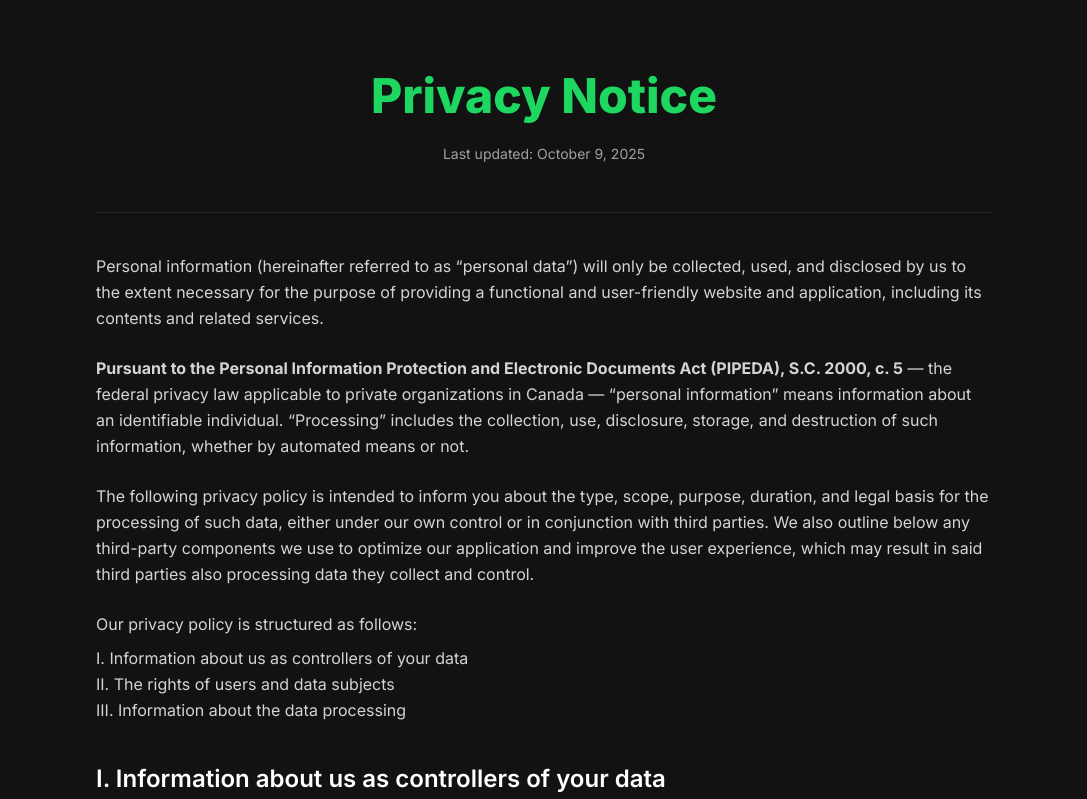
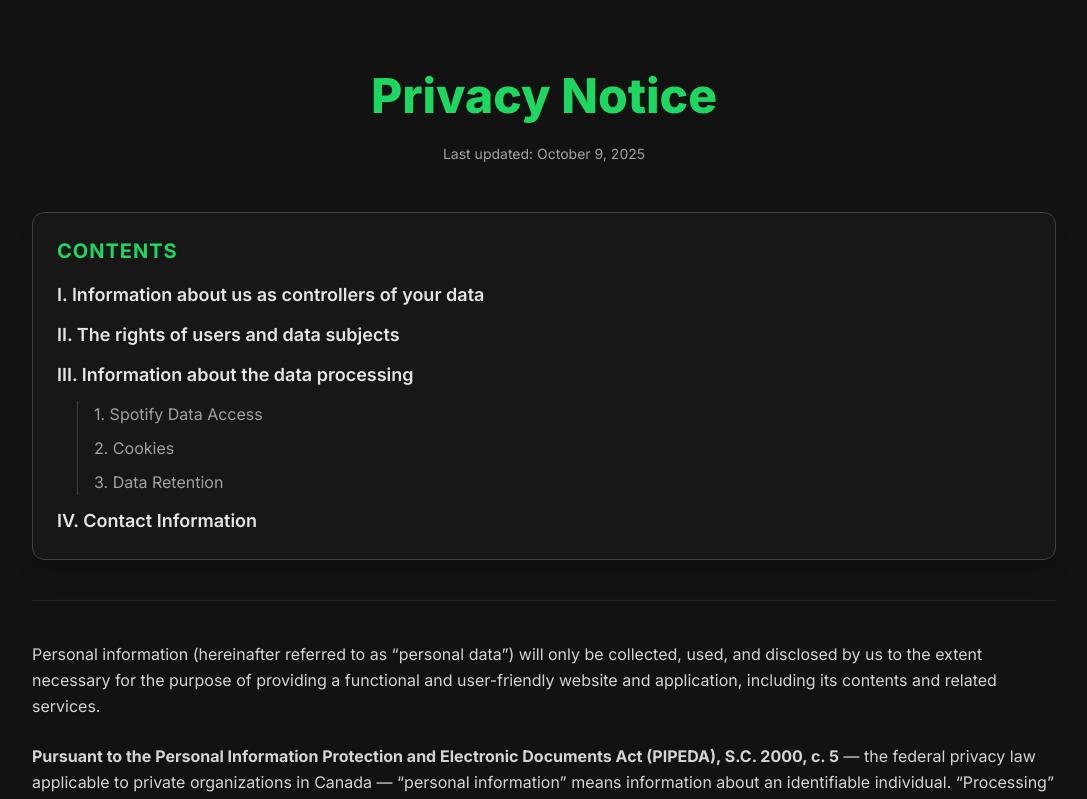
Before and after one commit to nguyenj1863/Spotify-Beatmap, a Next.js app: page /privacy-notice in a window 1280 px wide. Shown: the top 799 px of the page, without its empty margins (96-1183 px from the left). Built offline with nearby package versions, Linux system fonts and the light colour scheme.

Commit message:
feat: add Table of Contents (TOC) to Privacy Notice page

```diff
--- a/src/app/privacy-notice/page.tsx
+++ b/src/app/privacy-notice/page.tsx
@@ -11,13 +11,62 @@
 export default function PrivacyNoticePage() {
   return (
     <main className="px-6 py-14 text-white">
-      <div className="mx-auto w-full max-w-4xl leading-relaxed">
+      <div className="mx-auto w-full max-w-5xl leading-relaxed">
         <h1 className="text-4xl sm:text-5xl font-extrabold text-[#1ed760] mb-6 text-center">
           Privacy Notice
         </h1>
         <p className="text-center text-sm text-neutral-400 mb-12">
           Last updated: {LAST_UPDATED_DATE}
         </p>
+
+        {/* TOC */}
+        <nav
+          aria-label="Table of contents"
+          className="mb-10 rounded-xl bg-neutral-900 border border-neutral-700 p-6 shadow-xl"
+        >
+          <h2 className="text-xl text-[#1ed760] mb-4 font-bold tracking-wider uppercase">
+            Contents
+          </h2>
+          <ul className="space-y-3 text-neutral-300">
+            <li>
+              <a href="#controllers" className="text-lg text-neutral-200 font-semibold hover:text-[#1ed760] transition-colors">
+                I. Information about us as controllers of your data
+              </a>
+            </li>
+            <li>
+              <a href="#rights" className="text-lg text-neutral-200 font-semibold hover:text-[#1ed760] transition-colors">
+                II. The rights of users and data subjects
+              </a>
+            </li>
+            <li>
+              <a href="#processing" className="text-lg text-neutral-200 font-semibold hover:text-[#1ed760] transition-colors">
+                III. Information about the data processing
+              </a>
+              <ul className="mt-3 ml-5 space-y-2 border-l border-neutral-700 pl-4">
+                <li>
+                  <a href="#processing-spotify" className="text-base text-neutral-400 hover:text-[#1ed760] hover:underline transition-colors">
+                    1. Spotify Data Access
+                  </a>
+                </li>
+                <li>
+                  <a href="#processing-cookies" className="text-base text-neutral-400 hover:text-[#1ed760] hover:underline transition-colors">
+                    2. Cookies
+                  </a>
+                </li>
+                <li>
+                  <a href="#processing-retention" className="text-base text-neutral-400 hover:text-[#1ed760] hover:underline transition-colors">
+                    3. Data Retention
+                  </a>
+                </li>
+              </ul>
+            </li>
+            <li>
+              <a href="#contact" className="text-lg text-neutral-200 font-semibold hover:text-[#1ed760] transition-colors">
+                IV. Contact Information
+              </a>
+            </li>
+          </ul>
+        </nav>
 
         <hr className="border-neutral-800 my-10" />
 
@@ -63,7 +112,7 @@
         </p>
 
         {/* I. Information about us as controllers */}
-        <section className="mb-10">
+        <section id="controllers" className="mb-10 scroll-mt-24">
           <h2 className="text-2xl font-semibold mb-3">
             I. Information about us as controllers of your data
           </h2>
@@ -90,7 +139,7 @@
         </section>
 
         {/* II. Rights of users */}
-        <section className="mb-10">
+        <section id="rights" className="mb-10 scroll-mt-24">
           <h2 className="text-2xl font-semibold mb-3">
             II. The rights of users and data subjects
           </h2>
@@ -124,7 +173,7 @@
         </section>
 
         {/* III. Data Processing */}
-        <section className="mb-10">
+        <section id="processing" className="mb-10 scroll-mt-24">
           <h2 className="text-2xl font-semibold mb-3">
             III. Information about the data processing
           </h2>
@@ -135,13 +184,16 @@
             are outlined below.
           </p>
 
-          <h3 className="text-xl font-semibold mb-2 text-[#1ed760]">
+          <h3
+            id="processing-spotify"
+            className="text-xl font-semibold mb-2 text-[#1ed760] scroll-mt-24"
+          >
             1. Spotify Data Access
           </h3>
           <p className="text-neutral-300 mb-3">
             BeatMap integrates with your Spotify account using the OAuth system.
             Depending on which features you use, we may access the following
-            data through Spotify's API:
+            data through Spotify’s API:
           </p>
           <ul className="list-disc pl-6 marker:text-[#1ed760] text-neutral-300 space-y-1 mb-4">
             <li>
@@ -172,7 +224,7 @@
           </ul>
 
           <p className="text-neutral-400 mt-4">
-            You can revoke BeatMap's access at any time under{" "}
+            You can revoke BeatMap’s access at any time under{" "}
             <a
               href="https://www.spotify.com/account/apps/"
               target="_blank"
@@ -181,10 +233,13 @@
             >
               Spotify &gt; Apps
             </a>
-            . Revoking access disables BeatMap's connection immediately.
+            . Revoking access disables BeatMap’s connection immediately.
           </p>
 
-          <h3 className="text-xl font-semibold mt-6 mb-2 text-[#1ed760]">
+          <h3
+            id="processing-cookies"
+            className="text-xl font-semibold mt-6 mb-2 text-[#1ed760] scroll-mt-24"
+          >
             2. Cookies
           </h3>
           <p className="text-neutral-300 mb-3">
@@ -200,7 +255,10 @@
             </li>
           </ul>
 
-          <h3 className="text-xl font-semibold mt-6 mb-2 text-[#1ed760]">
+          <h3
+            id="processing-retention"
+            className="text-xl font-semibold mt-6 mb-2 text-[#1ed760] scroll-mt-24"
+          >
             3. Data Retention
           </h3>
           <p className="text-neutral-300 mb-3">
@@ -214,10 +272,8 @@
         <hr className="border-neutral-800 my-10" />
 
         {/* Contact */}
-        <section className="mb-12">
-          <h2 className="text-2xl font-semibold mb-3">
-            IV. Contact Information
-          </h2>
+        <section id="contact" className="mb-12 scroll-mt-24">
+          <h2 className="text-2xl font-semibold mb-3">IV. Contact Information</h2>
           <p className="text-neutral-300 mb-2">
             For privacy-related inquiries, data access requests, or complaints,
             please contact:
```
